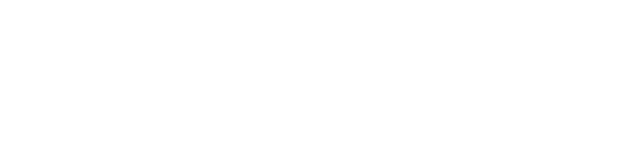
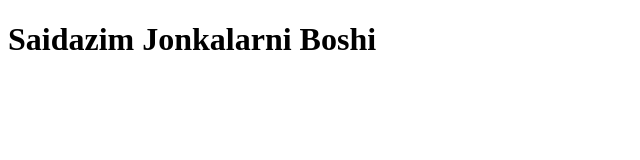
Before and after one commit to Ichvoganlar-hub/Uzum-Ichvogan, a plain HTML site: page index.html in a window 1280 px wide. Shown: the whole page, without its empty margins (0-640 px from the left). Drawn offline with Linux system fonts and the light colour scheme.

Commit message:
Saidazim jonka

```diff
--- a/index.html
+++ b/index.html
@@ -5,5 +5,7 @@
     <meta name="viewport" content="width=device-width, initial-scale=1.0" />
     <title>Document</title>
   </head>
-  <body></body>
+  <body>
+    <h1>Saidazim Jonkalarni Boshi</h1>
+  </body>
 </html>
```
